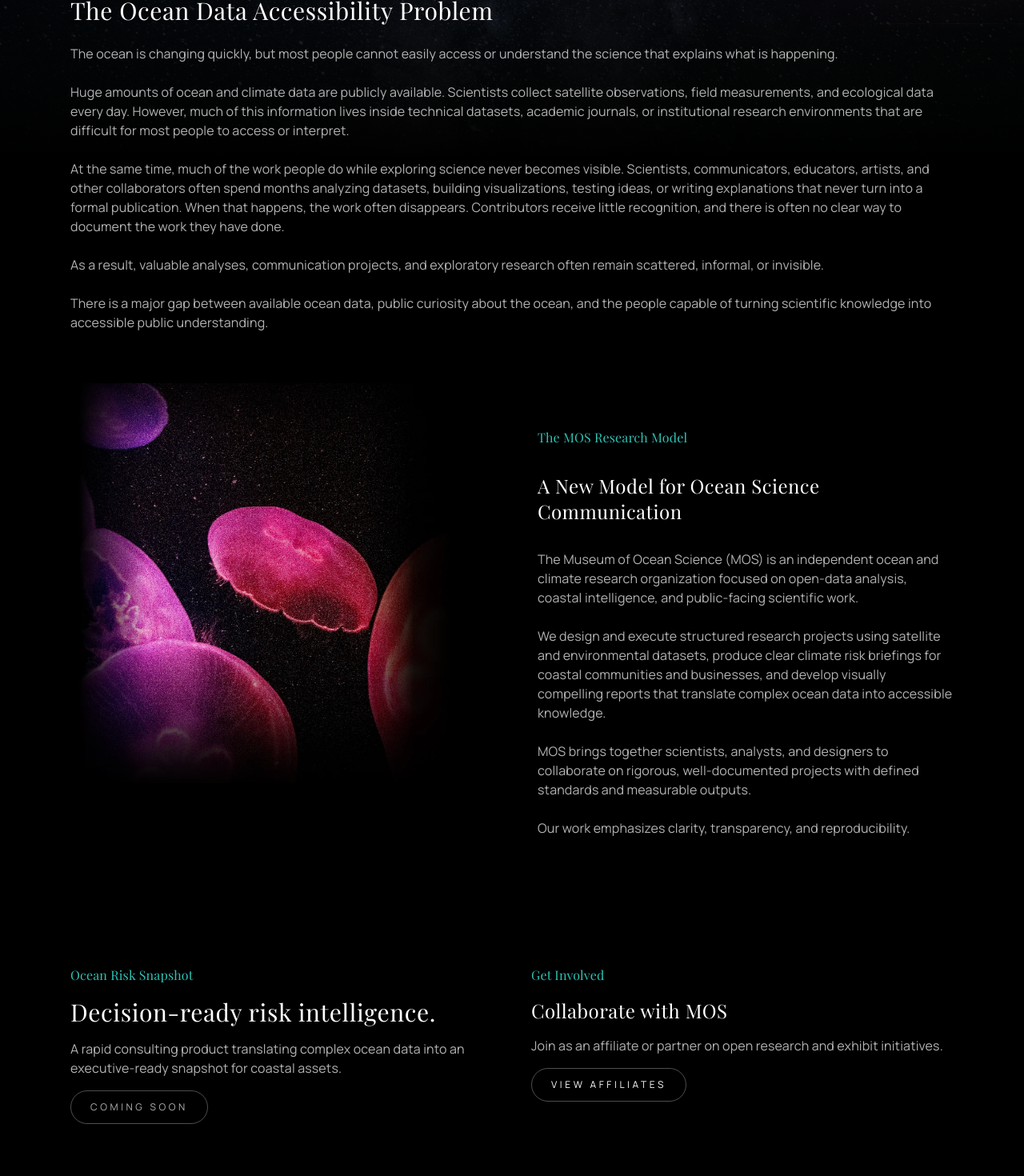
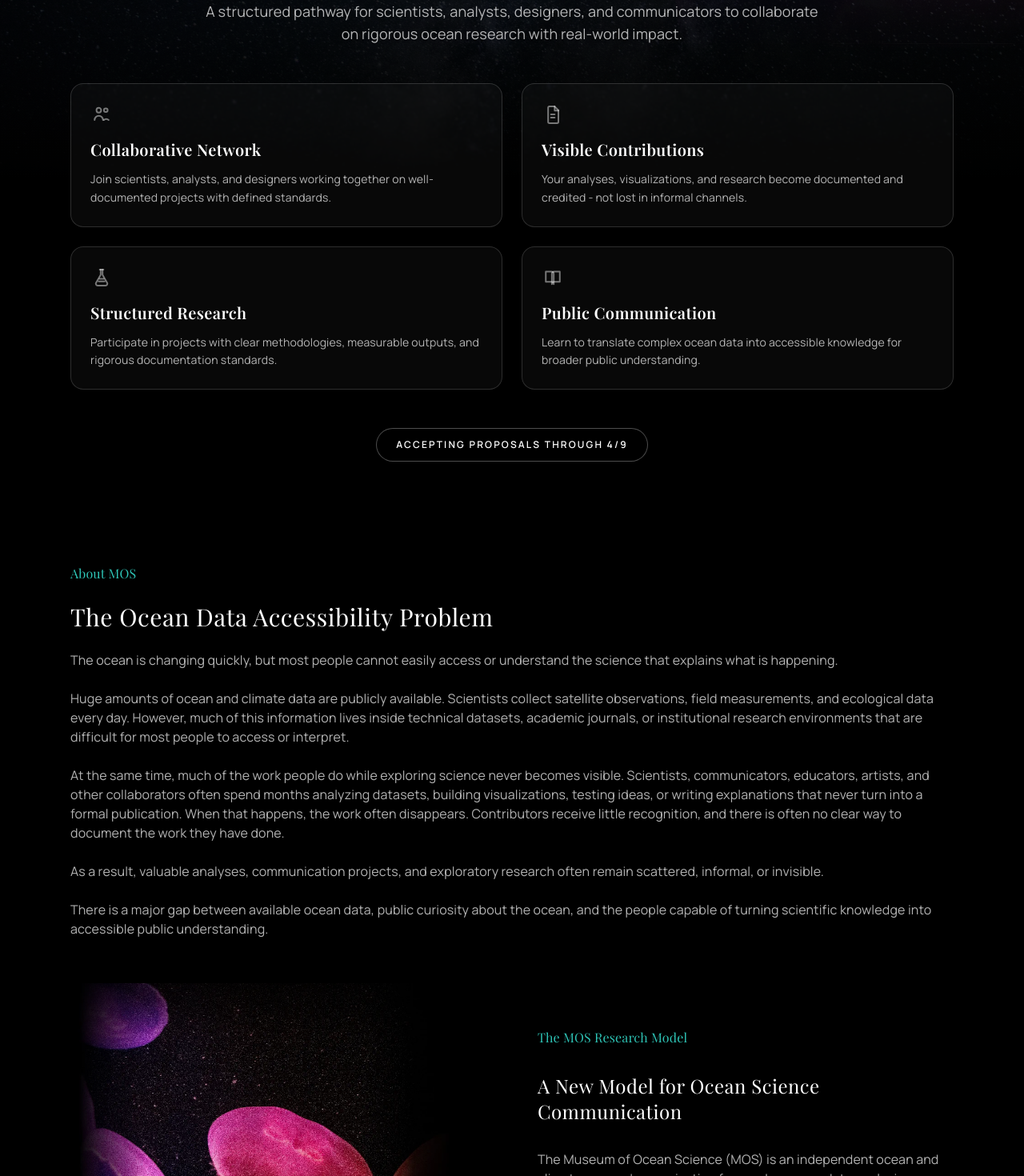
Before and after one commit to The-Museum-of-Ocean-Science/Website, a Next.js app: page / in a window 1280 px wide. Shown: the part 960-2430 px from the top of the page at 80% size. Built offline with nearby package versions, Linux system fonts and the light colour scheme; a web font is replaced by a local one.

Commit message:
Deploy batch: homepage CTA and latest UI/content updates

```diff
--- a/src/app/affiliates/affiliates-grid.tsx
+++ b/src/app/affiliates/affiliates-grid.tsx
@@ -32,6 +32,7 @@ const roleSectionTitle: Record<AffiliateRole, string> = {
 };
 
 const pinnedFirstSlug = "elara-reed";
+const hiddenAffiliateSlugs = new Set(["director-partnerships"]);
 
 type Role = (typeof roles)[number];
 
@@ -39,10 +40,14 @@ export default function AffiliatesGrid() {
   const [role, setRole] = useState<Role>("All");
 
   const filtered = useMemo(() => {
+    const visibleAffiliates = affiliates.filter(
+      (affiliate) => !hiddenAffiliateSlugs.has(affiliate.slug)
+    );
+
     const scoped =
       role === "All"
-        ? affiliates
-        : affiliates.filter((affiliate) => affiliate.role === role);
+        ? visibleAffiliates
+        : visibleAffiliates.filter((affiliate) => affiliate.role === role);
 
     return [...scoped].sort((a, b) => {
       if (a.slug === pinnedFirstSlug && b.slug !== pinnedFirstSlug) return -1;
@@ -116,7 +121,7 @@ export default function AffiliatesGrid() {
                     </div>
                     {affiliate.fitPoints?.length ? (
                       <div className="pt-2">
-                        <p className="text-sm text-white">You'll love this position if...</p>
+                        <p className="text-sm text-white">You&apos;ll love this position if...</p>
                         <ul className="mt-2 list-disc space-y-1 pl-5 text-sm text-white/70">
                           {affiliate.fitPoints.map((point) => (
                             <li key={point}>{point}</li>
--- a/src/app/page.tsx
+++ b/src/app/page.tsx
@@ -3,6 +3,78 @@
 import Image from "next/image";
 import Link from "next/link";
 import { useEffect, useState } from "react";
+
+const SECTION_SPACING_CLASS = "py-20 md:py-24";
+const CARD_PANEL_CLASS =
+  "rounded-2xl border border-white/15 bg-white/[0.03] p-6 backdrop-blur-[1px]";
+const CARD_TITLE_CLASS = "text-xl font-semibold text-white";
+const CARD_BODY_CLASS = "mt-3 text-sm leading-relaxed text-white/70";
+const CTA_BASE_CLASS =
+  "inline-flex items-center justify-center rounded-full px-6 py-3 text-xs font-semibold uppercase tracking-[0.18em] transition duration-200";
+const CTA_PRIMARY_CLASS = `${CTA_BASE_CLASS} border border-white/30 bg-black/40 text-white hover:-translate-y-0.5 hover:border-white hover:text-[color:var(--mos-seafoam)]`;
+const CTA_SECONDARY_CLASS = `${CTA_BASE_CLASS} border border-white/25 text-white hover:-translate-y-0.5 hover:border-white hover:text-[color:var(--mos-seafoam)]`;
+const HERO_CTA_CLASS =
+  "rounded-full border border-white/30 bg-black/40 px-8 py-3 text-center leading-tight text-white/95 drop-shadow-[0_1px_1px_rgba(0,0,0,0.7)] transition duration-200 hover:-translate-y-0.5 hover:border-white hover:text-[color:var(--mos-seafoam)]";
+
+type ContributorIcon = "users" | "document" | "beaker" | "book";
+
+type ContributorHighlight = {
+  icon: ContributorIcon;
+  title: string;
+  description: string;
+};
+
+function renderContributorIcon(icon: ContributorIcon) {
+  const sharedProps = {
+    "aria-hidden": true,
+    className: "h-7 w-7 text-white/45",
+    fill: "none",
+    stroke: "currentColor",
+    strokeLinecap: "round" as const,
+    strokeLinejoin: "round" as const,
+    strokeWidth: 1.7,
+    viewBox: "0 0 24 24",
+  };
+
+  switch (icon) {
+    case "users":
+      return (
+        <svg {...sharedProps}>
+          <path d="M9 10a2.5 2.5 0 1 0 0-5 2.5 2.5 0 0 0 0 5Z" />
+          <path d="M16.5 9.5a2 2 0 1 0 0-4 2 2 0 0 0 0 4Z" />
+          <path d="M4.5 18a4.5 4.5 0 0 1 9 0" />
+          <path d="M14.5 18a3.5 3.5 0 0 1 5 0" />
+        </svg>
+      );
+    case "document":
+      return (
+        <svg {...sharedProps}>
+          <path d="M8 3.5h6l4 4V20a1.5 1.5 0 0 1-1.5 1.5h-8A1.5 1.5 0 0 1 7 20V5A1.5 1.5 0 0 1 8.5 3.5Z" />
+          <path d="M14 3.5V8h4" />
+          <path d="M10 12h4" />
+          <path d="M10 15.5h4" />
+        </svg>
+      );
+    case "beaker":
+      return (
+        <svg {...sharedProps}>
+          <path d="M10 3.5h4" />
+          <path d="M11 3.5v5.5l-4.8 8.3A2 2 0 0 0 8 20.5h8a2 2 0 0 0 1.8-3.2L13 9V3.5" />
+          <path d="M8.8 16h6.4" />
+          <path d="M9.8 13.2h4.4" />
+        </svg>
+      );
+    case "book":
+      return (
+        <svg {...sharedProps}>
+          <path d="M4.5 5.5h6a2.5 2.5 0 0 1 2.5 2.5v11a2.5 2.5 0 0 0-2.5-2.5h-6Z" />
+          <path d="M19.5 5.5h-6A2.5 2.5 0 0 0 11 8v11a2.5 2.5 0 0 1 2.5-2.5h6Z" />
+        </svg>
+      );
+    default:
+      return null;
+  }
+}
 
 export default function HomePage() {
   const [offset, setOffset] = useState(0);
@@ -24,9 +96,59 @@ export default function HomePage() {
     return () => window.removeEventListener("scroll", onScroll);
   }, []);
 
+  const contributorHighlights: ContributorHighlight[] = [
+    {
+      icon: "users",
+      title: "Collaborative Network",
+      description:
+        "Join scientists, analysts, and designers working together on well-documented projects with defined standards.",
+    },
+    {
+      icon: "document",
+      title: "Visible Contributions",
+      description:
+        "Your analyses, visualizations, and research become documented and credited - not lost in informal channels.",
+    },
+    {
+      icon: "beaker",
+      title: "Structured Research",
+      description:
+        "Participate in projects with clear methodologies, measurable outputs, and rigorous documentation standards.",
+    },
+    {
+      icon: "book",
+      title: "Public Communication",
+      description:
+        "Learn to translate complex ocean data into accessible knowledge for broader public understanding.",
+    },
+  ];
+
+  const idealApplicants = [
+    {
+      title: "Scientists & Researchers",
+      description:
+        "Oceanographers, marine biologists, climate scientists, and environmental researchers seeking to make their work more accessible.",
+    },
+    {
+      title: "Data Analysts",
+      description:
+        "Those skilled in working with large datasets, statistical analysis, and data visualization who want to apply their skills to ocean data.",
+    },
+    {
+      title: "Designers & Communicators",
+      description:
+        "Visual designers, science communicators, and writers who can translate complex information into compelling narratives.",
+    },
+    {
+      title: "Educators & Advocates",
+      description:
+        "Those passionate about environmental education and making ocean science accessible to broader audiences.",
+    },
+  ];
+
   return (
     <div>
-      <section className="relative min-h-[85vh] w-full overflow-visible">
+      <section className="relative min-h-[100svh] w-full overflow-visible">
         <div
           className="absolute inset-x-0 top-0 -bottom-96 bg-cover bg-center"
           style={{
@@ -62,7 +184,7 @@ export default function HomePage() {
               "linear-gradient(to bottom, rgba(0,0,0,0) 0%, rgba(0,0,0,0.18) 40%, rgba(0,0,0,0.52) 68%, rgba(0,0,0,0.82) 86%, rgba(0,0,0,1) 100%)",
           }}
         />
-        <div className="relative z-10 flex min-h-[85vh] items-center pt-72 sm:pt-80">
+        <div className="relative z-10 flex min-h-[100svh] items-center pt-72 sm:pt-80">
           <div
             className="mx-auto w-full max-w-4xl px-6 text-center"
             style={{ transform: `translateY(${-offset * 0.6}px)` }}
@@ -81,13 +203,13 @@ export default function HomePage() {
             <div className="mt-10 flex flex-col items-center gap-4">
               <Link
                 href="/climatebase-fellows-start-here"
-                className="rounded-full border border-white/25 bg-black/25 px-8 py-3 text-center leading-tight text-white/95 drop-shadow-[0_1px_1px_rgba(0,0,0,0.7)] transition hover:border-white hover:text-white"
+                className={HERO_CTA_CLASS}
               >
-                <span className="block text-[11px] uppercase tracking-[0.34em] text-white/75">
-                  ClimateBase Fellows
+                <span className="block text-[13px] uppercase tracking-[0.18em] text-white/70">
+                  TURN YOUR OCEAN RESEARCH INTO A
                 </span>
-                <span className="mt-1 block text-base font-semibold uppercase tracking-[0.26em] text-[color:var(--mos-seafoam)]">
-                  Start Here
+                <span className="font-display mt-0.5 block text-base tracking-[0.08em] text-[color:var(--mos-seafoam)] sm:text-lg">
+                  Public Exhibit
                 </span>
               </Link>
             </div>
@@ -107,8 +229,34 @@ export default function HomePage() {
             "linear-gradient(180deg, rgba(0,0,0,0) 0%, rgba(0,0,0,0.12) 22%, rgba(0,0,0,0.38) 46%, rgba(0,0,0,0.7) 68%, rgba(0,0,0,0.9) 84%, rgba(0,0,0,1) 100%)",
         }}
       >
-        <div className="mx-auto w-full max-w-6xl px-6 pt-[8.25rem] pb-20">
-          <div className="space-y-14">
+        <div className="mx-auto w-full max-w-6xl px-6 pt-20 pb-12 md:pt-24 md:pb-16">
+          <div className="mx-auto max-w-3xl text-center">
+            <h2 className="text-3xl text-white sm:text-4xl">Join as a Research Affiliate</h2>
+            <p className="mt-6 text-lg text-white/70">
+              A structured pathway for scientists, analysts, designers, and communicators to
+              collaborate on rigorous ocean research with real-world impact.
+            </p>
+          </div>
+          <div className="mt-12 grid gap-6 md:grid-cols-2">
+            {contributorHighlights.map((highlight) => (
+              <article key={highlight.title} className={CARD_PANEL_CLASS}>
+                <div className="mb-4">{renderContributorIcon(highlight.icon)}</div>
+                <h3 className={CARD_TITLE_CLASS}>{highlight.title}</h3>
+                <p className={CARD_BODY_CLASS}>{highlight.description}</p>
+              </article>
+            ))}
+          </div>
+          <div className="mt-10 text-center md:mt-12">
+            <Link href="/climatebase-fellows-start-here" className={CTA_PRIMARY_CLASS}>
+              Accepting Proposals through 4/9
+            </Link>
+          </div>
+        </div>
+      </section>
+
+      <section className="section-divider bg-black" style={{ backgroundImage: "none" }}>
+        <div className="mx-auto w-full max-w-6xl px-6 pt-12 pb-20 md:pt-16 md:pb-24">
+          <div className="space-y-10 md:space-y-12">
             <div className="space-y-6">
               <p
                 className="font-display text-base text-[color:var(--mos-seafoam)]"
@@ -203,42 +351,43 @@ export default function HomePage() {
       </section>
 
       <section className="section-divider bg-black" style={{ backgroundImage: "none" }}>
-        <div className="mx-auto w-full max-w-6xl px-6 py-20">
-          <div className="grid gap-12 md:grid-cols-2">
-            <div className="space-y-4">
+        <div className={`mx-auto w-full max-w-6xl px-6 ${SECTION_SPACING_CLASS}`}>
+          <div className="mx-auto max-w-3xl text-center">
+            <h2 className="text-3xl text-white sm:text-4xl">Who Should Apply?</h2>
+            <p className="mt-6 text-lg text-white/70">
+              MOS welcomes diverse backgrounds and expertise.
+            </p>
+          </div>
+
+          <div className="mt-12 grid gap-6 md:grid-cols-2">
+            {idealApplicants.map((applicant) => (
+              <article key={applicant.title} className={CARD_PANEL_CLASS}>
+                <h3 className={CARD_TITLE_CLASS}>{applicant.title}</h3>
+                <p className={CARD_BODY_CLASS}>{applicant.description}</p>
+              </article>
+            ))}
+          </div>
+
+          <div className="mx-auto mt-16 md:mt-20 max-w-3xl text-center">
             <p
-                className="font-display text-base text-[color:var(--mos-seafoam)]"
-                style={{ fontFamily: "var(--font-display)" }}
-              >
-                Ocean Risk Snapshot
-              </p>
-              <h2 className="text-3xl text-white">Decision-ready risk intelligence.</h2>
-              <p className="text-white/70">
-                A rapid consulting product translating complex ocean data into an executive-ready
-                snapshot for coastal assets.
-              </p>
-              <button
-                type="button"
-                className="inline-flex cursor-default rounded-full border border-white/30 px-6 py-3 text-xs uppercase tracking-[0.3em] text-white/70"
-              >
-                Coming Soon
-              </button>
-            </div>
-            <div className="space-y-4">
-              <p
-                className="font-display text-base text-[color:var(--mos-seafoam)]"
+              className="font-display text-xs uppercase tracking-[0.3em] text-[color:var(--mos-seafoam)]"
               style={{ fontFamily: "var(--font-display)" }}
             >
               Get Involved
             </p>
-              <h3 className="text-2xl text-white">Collaborate with MOS</h3>
-              <p className="text-white/70">
-                Join as an affiliate or partner on open research and exhibit initiatives.
+            <h3 className="mt-4 text-3xl text-white sm:text-4xl">Collaborate with MOS</h3>
+            <p className="mt-6 text-lg text-white/70">
+              Join as an affiliate or partner on open research and exhibit initiatives. Your
+              contributions will be documented, credited, and impactful.
             </p>
-              <Link
-                href="/affiliates"
-                className="inline-flex rounded-full border border-white/30 px-6 py-3 text-xs uppercase tracking-[0.3em] text-white"
-              >
+            <div className="mt-8 flex flex-col items-center justify-center gap-3 sm:flex-row">
+              <Link href="/climatebase-fellows-start-here" className={CTA_PRIMARY_CLASS}>
+                Apply for Capstone Project
+                <span className="ml-2 text-xs" aria-hidden="true">
+                  {"\u2192"}
+                </span>
+              </Link>
+              <Link href="/affiliates" className={CTA_SECONDARY_CLASS}>
                 View Affiliates
               </Link>
             </div>
--- a/src/components/site-header.tsx
+++ b/src/components/site-header.tsx
@@ -20,6 +20,8 @@ function renderLabel(label: string, disabled?: boolean) {
 
 export default function SiteHeader() {
   const [open, setOpen] = useState(false);
+  const activeNavigation = navigation.filter((item) => !item.disabled);
+  const upcomingNavigation = navigation.filter((item) => item.disabled);
 
   return (
     <header className="absolute top-0 z-30 w-full">
@@ -51,17 +53,7 @@ export default function SiteHeader() {
           {open && (
             <div className="absolute right-full mr-px top-4 z-40 w-max rounded-xl border border-white/25 bg-black/45 px-3 py-3 text-right text-white/95 backdrop-blur">
               <div className="flex flex-col gap-2">
-                {navigation.map((item) =>
-                  item.disabled ? (
-                    <span
-                      key={item.label}
-                      className="font-display text-[12px] tracking-[0.12em] text-white/60 drop-shadow-[0_1px_1px_rgba(0,0,0,0.7)]"
-                      style={{ fontFamily: "var(--font-display)" }}
-                      aria-disabled
-                    >
-                      {renderLabel(item.label, true)}
-                    </span>
-                  ) : (
+                {activeNavigation.map((item) => (
                   <Link
                     key={item.href}
                     href={item.href}
@@ -71,8 +63,26 @@ export default function SiteHeader() {
                   >
                     {renderLabel(item.label, false)}
                   </Link>
-                  )
-                )}
+                ))}
+                {upcomingNavigation.length ? (
+                  <div className="mt-2 border-t border-white/15 pt-2">
+                    <p className="mb-1 text-[10px] uppercase tracking-[0.2em] text-white/45">
+                      Coming Soon
+                    </p>
+                    <div className="flex flex-col gap-1.5">
+                      {upcomingNavigation.map((item) => (
+                        <span
+                          key={item.label}
+                          className="font-display text-[12px] tracking-[0.12em] text-white/55 drop-shadow-[0_1px_1px_rgba(0,0,0,0.7)]"
+                          style={{ fontFamily: "var(--font-display)" }}
+                          aria-disabled
+                        >
+                          {renderLabel(item.label, true)}
+                        </span>
+                      ))}
+                    </div>
+                  </div>
+                ) : null}
               </div>
             </div>
           )}
```
Lines whose indentation alone changed are shown as unchanged.
